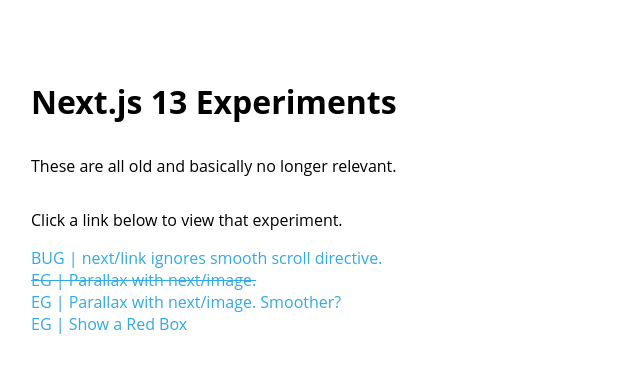
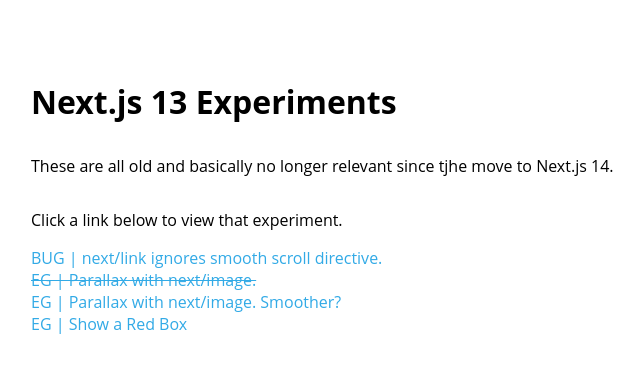
Before and after one commit to codebasers/tbs, a Next.js app: page / in a window 1280 px wide. Shown: the top 372 px of the page, without its empty margins (1-645 px from the left). Built offline with nearby package versions, Linux system fonts and the light colour scheme.

Commit message:
**NO ITEM** - Updates message of redundancy again

```diff
--- a/pages/index.tsx
+++ b/pages/index.tsx
@@ -5,7 +5,7 @@
     <>
       <main className="home">
         <h1>Next.js 13 Experiments</h1>
-        <p>These are all old and basically no longer relevant.</p>
+        <p>These are all old and basically no longer relevant since tjhe move to Next.js 14.</p>
         <p>Click a link below to view that experiment.</p>
         <Link href="/bugLinkSmoothScroll">
           BUG | next/link ignores smooth scroll directive.
```
